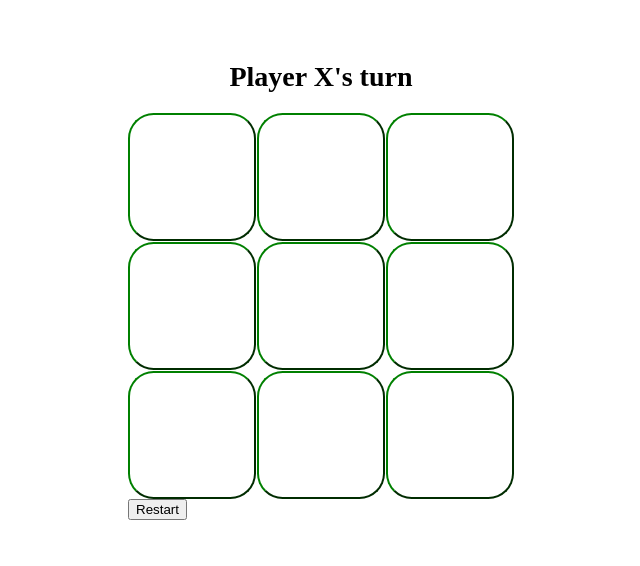
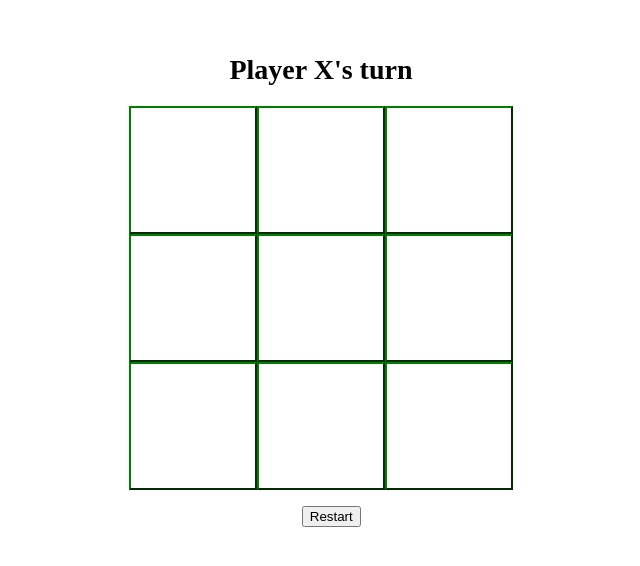
Before and after one commit to ismailfateen/react-ttt, a Next.js app: page / in a window 1280 px wide. Shown: the part 182-748 px from the top of the page, without its empty margins (319-959 px from the left). Built offline with nearby package versions, Linux system fonts and the light colour scheme.

Commit message:
final? UI change

```diff
--- a/pages/index.js
+++ b/pages/index.js
@@ -74,7 +74,7 @@ const Square = (props) => {
       return (
           <div className="board-main">
               <div className="title"> Player {currentPlayer}&apos;s turn </div>
-              {winner && winner != "draw" && <p>Congratulations {winner}, you have won!</p>}
+              {winner && winner != "draw" && <p>{winner} won!</p>}
               {winner && winner == "draw" && <p>It&apos;s a draw!</p>}
               <div className="grid">
                   {squares.map((square, i) => (
--- a/styles/globals.css
+++ b/styles/globals.css
@@ -1,15 +1,14 @@
 .grid{
   display: grid;
-  grid-gap: 1px;
-  grid-template-columns: repeat(3,1fr);
+  grid-template-columns: repeat(3, 0fr);
+  margin: 0 10vw 0 10vw;
 }
 
 .square{
   width: 10vw;
   height: 10vw;
-  border-radius: 2vw;
   border-color: green;
-  font-size: 5vw;
+  font-size: 3vw;
   font-weight: 900;
   background-color: white;
 }
@@ -32,6 +31,13 @@
 p{
   text-align: center;
   font-weight: bold;
-  margin: 0 0 20px 0;
-  color: coral;
+  margin: 0 0 10px 0;
+  color: black;
 }
+
+.restart {
+  margin-left: 47%;
+  margin-right: 47%;
+  margin-top: 2.5%;
+  align-items: center;
+}
```
